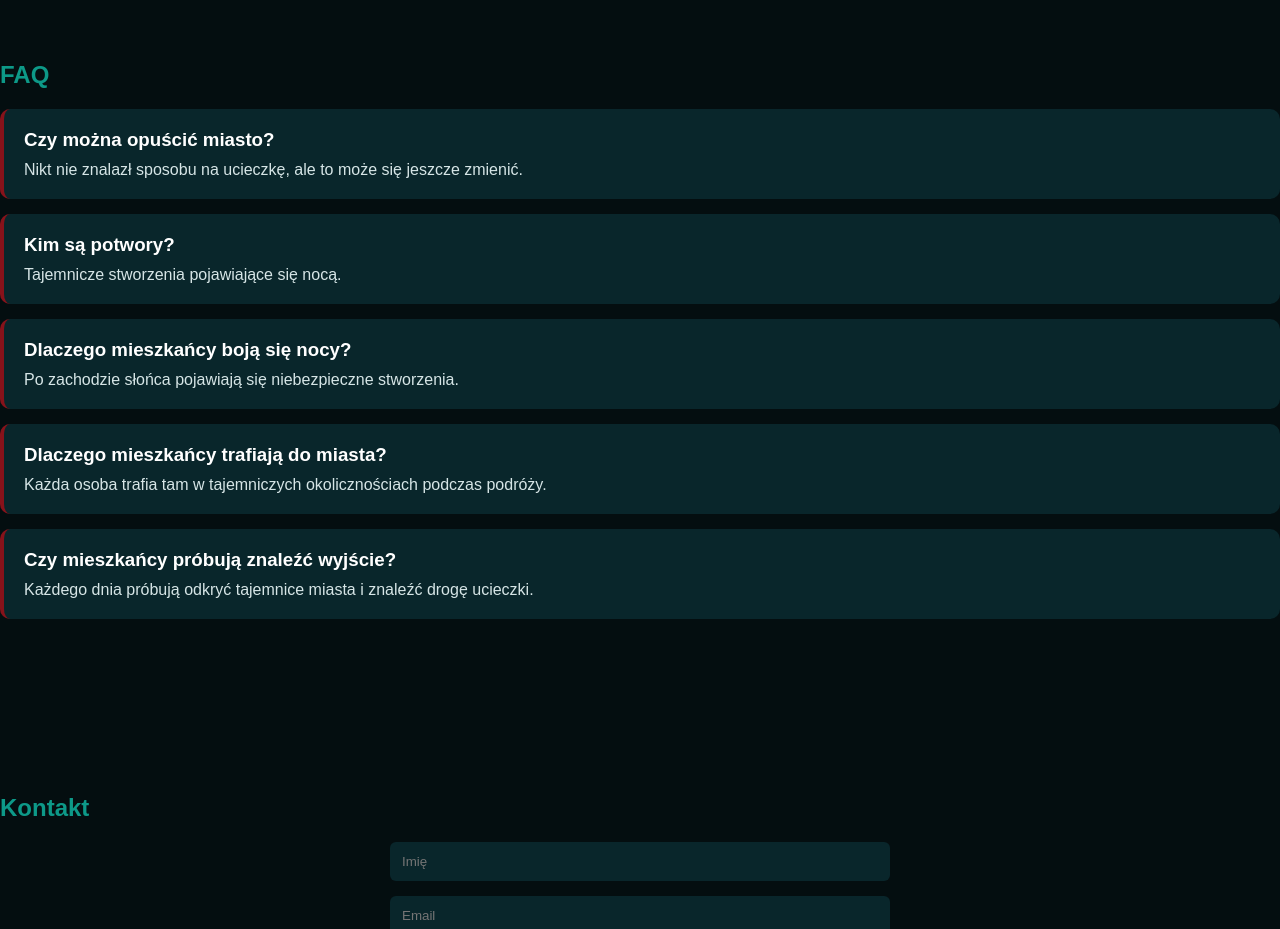
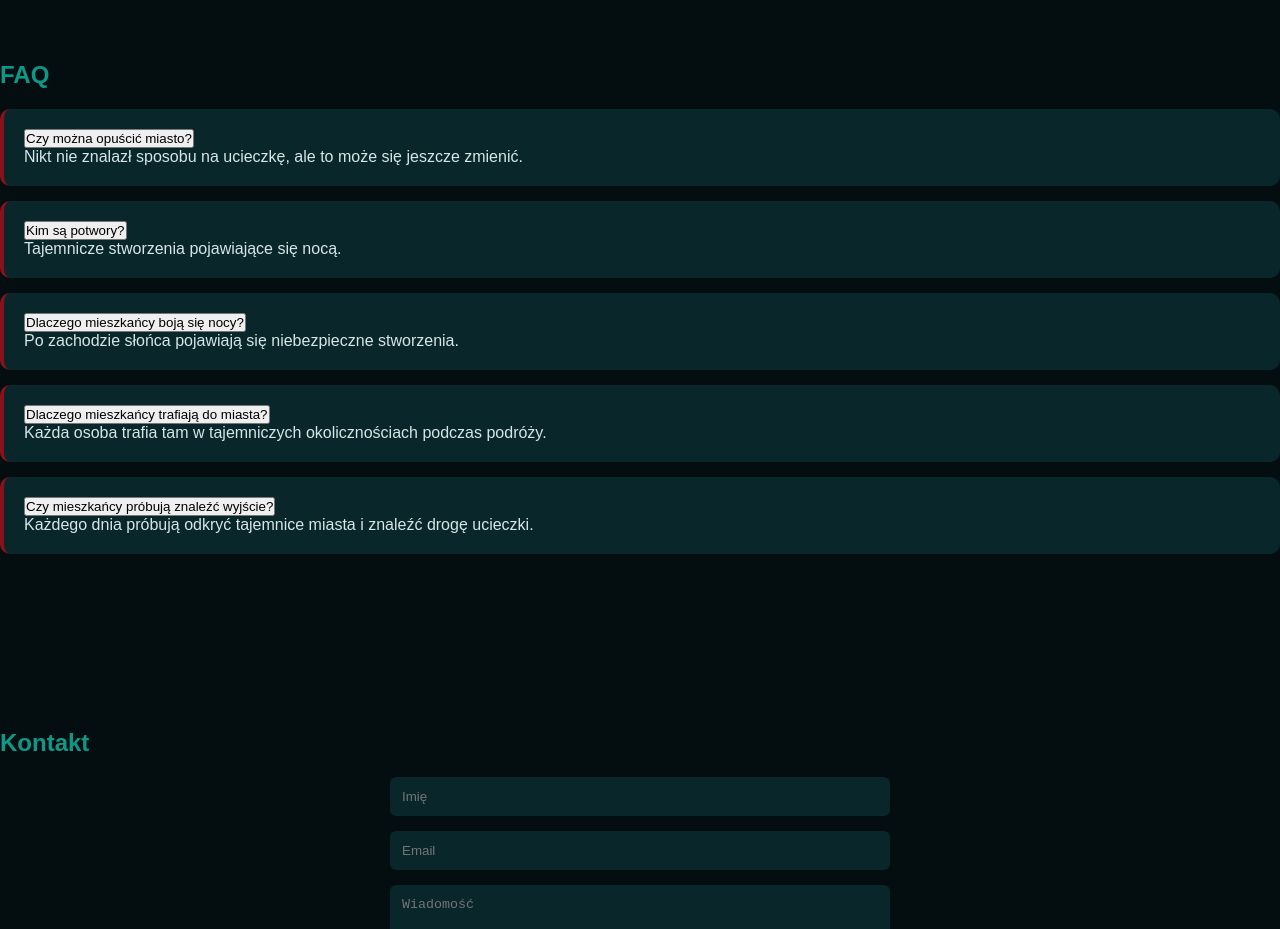
Before and after one commit to dzamilyashumilina-ui/pixelshark-from, a plain HTML site: page index.html in a window 1280 px wide. Shown: the part 1840-2769 px from the top of the page. Drawn offline with Linux system fonts and the light colour scheme.

Commit message:
Przegotowanie FAQ do JS

```diff
--- a/index.html
+++ b/index.html
@@ -106,28 +106,50 @@
     <h2>FAQ</h2>
 
     <div class="faq-item">
-        <h3>Czy można opuścić miasto?</h3>
-        <p>Nikt nie znalazł sposobu na ucieczkę, ale to może się jeszcze zmienić.</p>
+
+    <button class="faq-question" type="button">Czy można opuścić miasto?</button>
+
+    <div class="faq-answer">
+            <p>Nikt nie znalazł sposobu na ucieczkę, ale to może się jeszcze zmienić.</p>
+        </div>
+
     </div>
 
     <div class="faq-item">
-        <h3>Kim są potwory?</h3>
-        <p>Tajemnicze stworzenia pojawiające się nocą.</p>
+
+         <button class="faq-question" type="button">Kim są potwory?</button>
+
+         <div class="faq-answer">
+            <p>Tajemnicze stworzenia pojawiające się nocą.</p>
+        </div>
+
     </div>
 
     <div class="faq-item">
-        <h3>Dlaczego mieszkańcy boją się nocy?</h3>
-        <p>Po zachodzie słońca pojawiają się niebezpieczne stworzenia.</p>
+        <button class="faq-question" type="button">Dlaczego mieszkańcy boją się nocy?</button>
+        <div class="faq-answer">
+            <p>Po zachodzie słońca pojawiają się niebezpieczne stworzenia.</p>
+         </div>
+
     </div>
 
     <div class="faq-item">
-        <h3>Dlaczego mieszkańcy trafiają do miasta?</h3>
-        <p>Każda osoba trafia tam w tajemniczych okolicznościach podczas podróży.</p>
+
+        <button class="faq-question" type="button">Dlaczego mieszkańcy trafiają do miasta?</button>
+
+        <div class="faq-answer">
+            <p>Każda osoba trafia tam w tajemniczych okolicznościach podczas podróży.</p>
+        </div>
+
     </div>
 
     <div class="faq-item">
-        <h3>Czy mieszkańcy próbują znaleźć wyjście?</h3>
+
+        <button class="faq-question" type="button">Czy mieszkańcy próbują znaleźć wyjście?</button>
+
+        <div class="faq-answer">
         <p>Każdego dnia próbują odkryć tajemnice miasta i znaleźć drogę ucieczki.</p>
+        </div>
     </div>
 
 </section>
```
Also changed, not shown: script.js (added).
